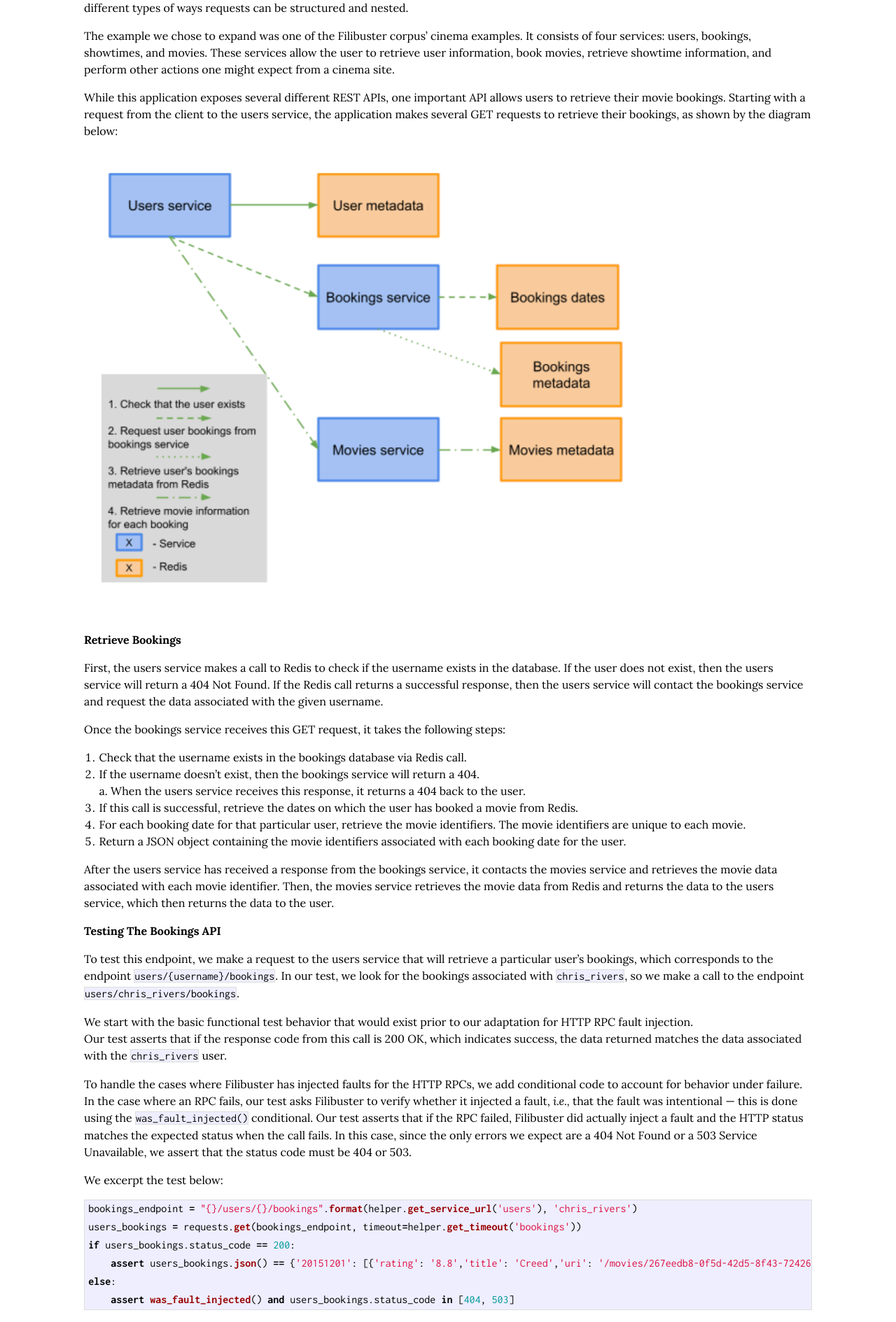
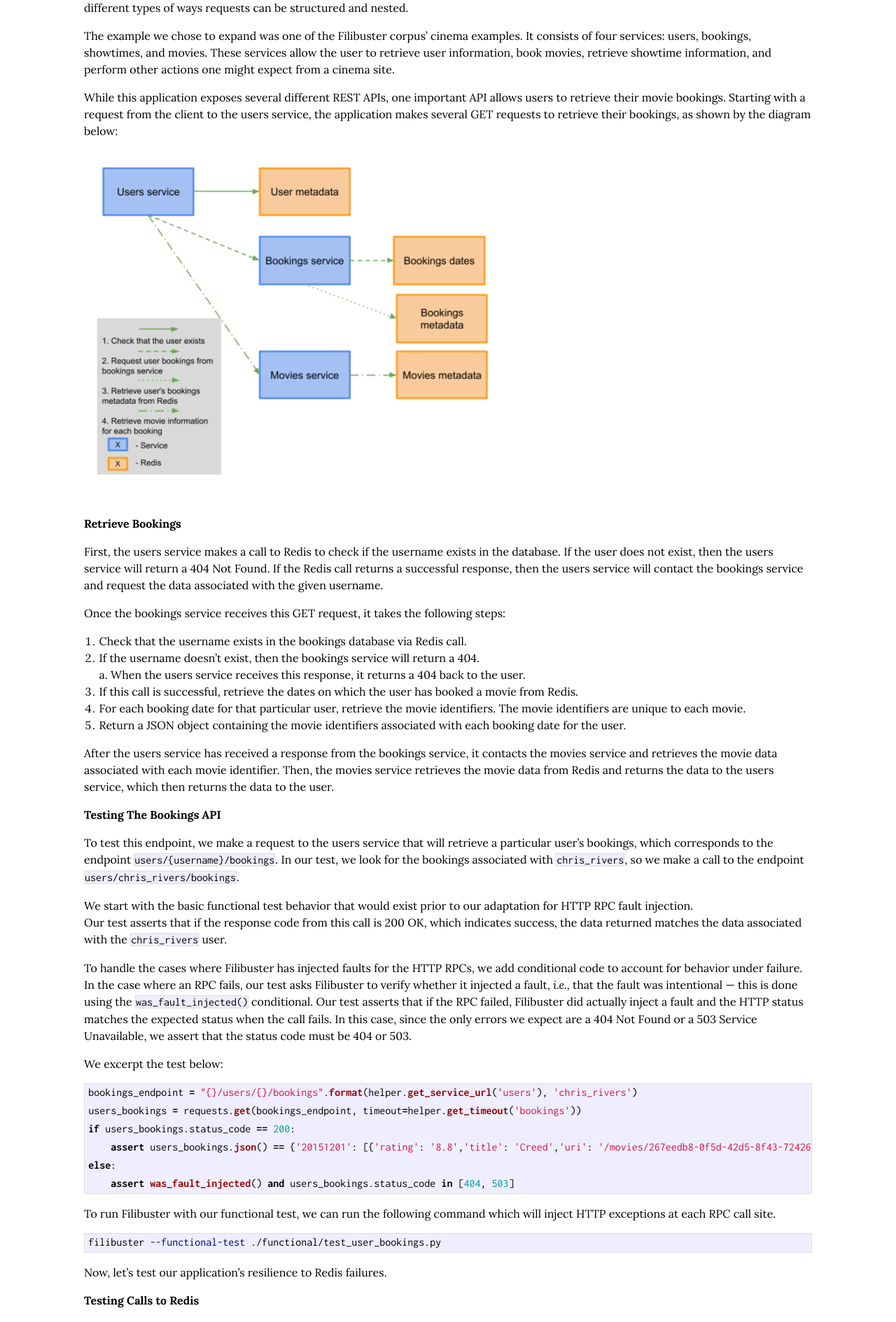
Before and after one commit to cmeiklejohn/cmeiklejohn.github.io, a Jekyll site: the page built from _posts/2022-06-02-extending-filibuster-to-redis.markdown, in a window 1280 px wide. Shown: the part 1041-2930 px from the top of the page at 70% size. Built offline with Jekyll 4.4.1, drawn with Linux system fonts in a browser that asks for light colours; some web fonts are replaced.

Commit message:
Stage new blog post.

```diff
--- a/_posts/2022-06-02-extending-filibuster-to-redis.markdown
+++ b/_posts/2022-06-02-extending-filibuster-to-redis.markdown
@@ -44,7 +44,7 @@ These services allow the user to retrieve user information, book movies, retriev
 While this application exposes several different REST APIs, one important API allows users to retrieve their movie bookings.
 Starting with a request from the client to the users service, the application makes several GET requests to retrieve their bookings, as shown by the diagram below:
 
-<img src="/img/eunice-cinema-example.png" width="800">
+<img src="/img/eunice-cinema-example.png" width="600">
 
 ## Retrieve Bookings
 
```
